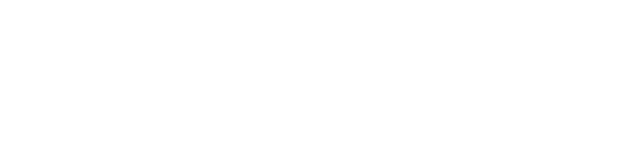
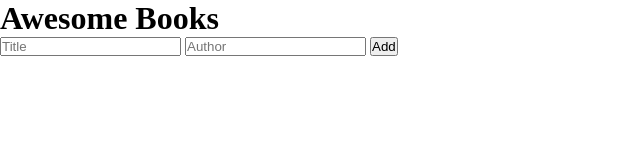
Before and after one commit to MasumaJaffery/Awesome-Books, a website: page index.html in a window 1280 px wide. Shown: the whole page, without its empty margins (0-640 px from the left). Drawn offline with Linux system fonts and the light colour scheme.

Commit message:
Basic Semantics

```diff
--- a/index.html
+++ b/index.html
@@ -4,9 +4,19 @@
     <meta charset="UTF-8">
     <meta http-equiv="X-UA-Compatible" content="IE=edge">
     <meta name="viewport" content="width=device-width, initial-scale=1.0">
+    <link rel = "stylesheet" href="style.css">
+    <script src = "index.js"></script>
     <title>Awesome Books</title>
 </head>
 <body>
-
+<main>
+<h1>Awesome Books</h1>
+<section class = "display" id = "booklist"></section>
+<form>
+<input type = "text" placeholder="Title" id = "title">
+<input type = "text" placeholder="Author" id = "Author">
+<button type="button" id = "add-btn">Add</button>
+</form>
+</main>
 </body>
 </html>
--- /dev/null
+++ b/style.css
@@ -0,0 +1,5 @@
+* {
+  margin: 0;
+  padding: 0;
+  box-sizing: border-box;
+}
```
Also changed, not shown: index.js (added).
